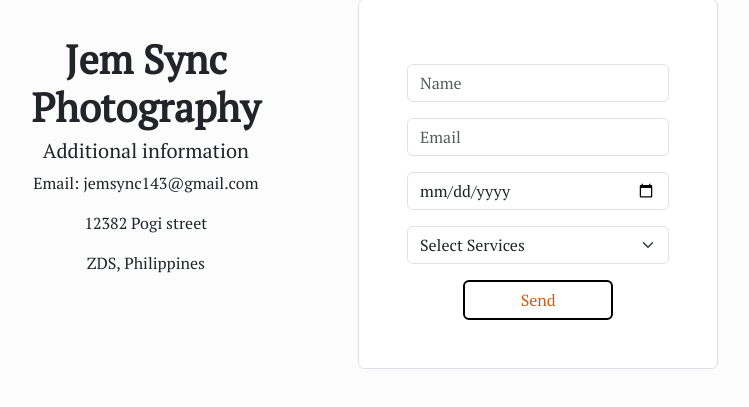
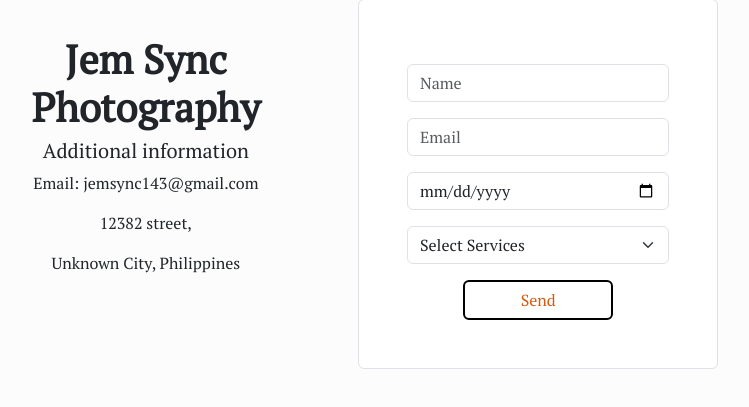
Before and after one commit to syjem/JemSyfied, a Flask app: page /contact in a window 1280 px wide. Shown: the part 284-691 px from the top of the page, without its empty margins (298-1047 px from the left). Run offline with Flask 3, Linux system fonts and the light colour scheme.

Commit message:
update info

```diff
--- a/templates/contact.html
+++ b/templates/contact.html
@@ -12,9 +12,9 @@
         <div class="col-sm-6 col-md-6 col-lg-6 col-xl-6 p-3">
             <h1 class="text-center font-weight-md">Jem Sync Photography</h1>
             <h5 class="text-center">Additional information</h5>
-            <p class="text-center">Email: jemsync143@gmail.com</p>
-            <p class="text-center">12382 Pogi street</p>
-            <p class="text-center">ZDS, Philippines</p>
+            <p class="text-center">Email: <span class="email">jemsync143@gmail.com</span></p>
+            <p class="text-center">12382 street,</p>
+            <p class="text-center">Unknown City, Philippines</p>
         </div>
         <div class="form-div col-sm-6 col-md-6 col-lg-6 col-xl-6 p-3">
             <h3 class="text-center font-weight-md">How can we help?</h3>
```
